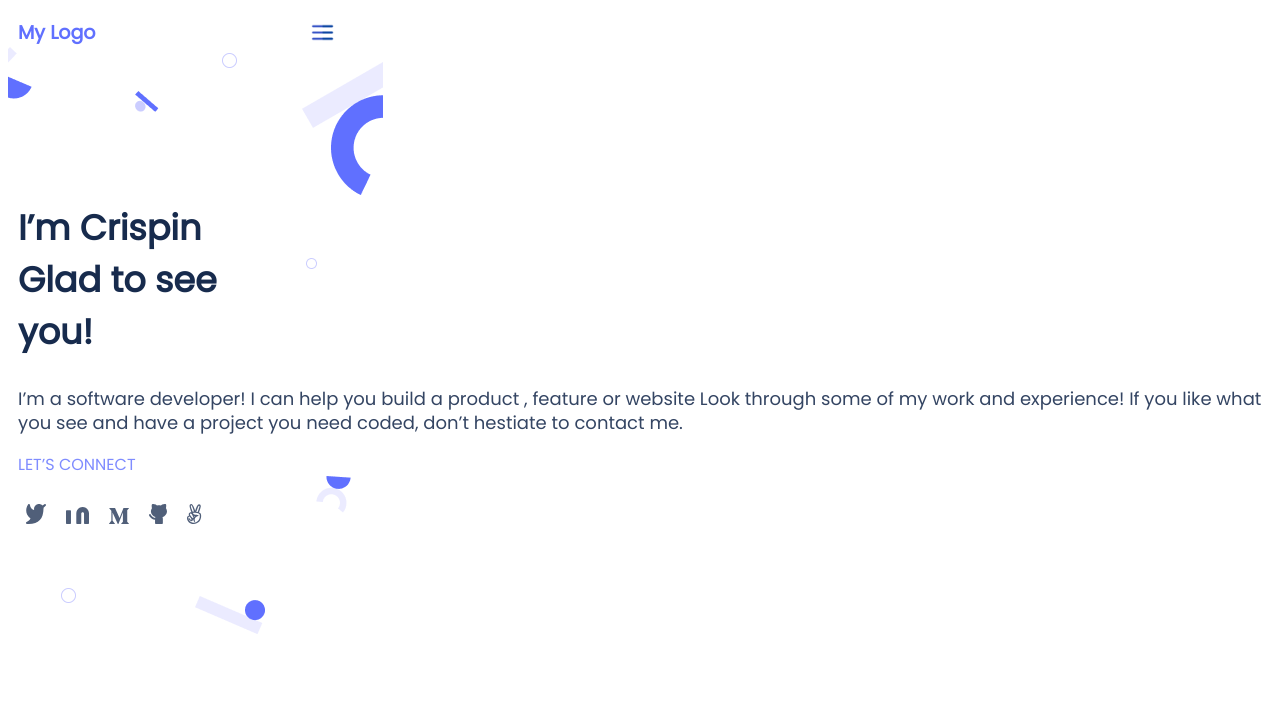
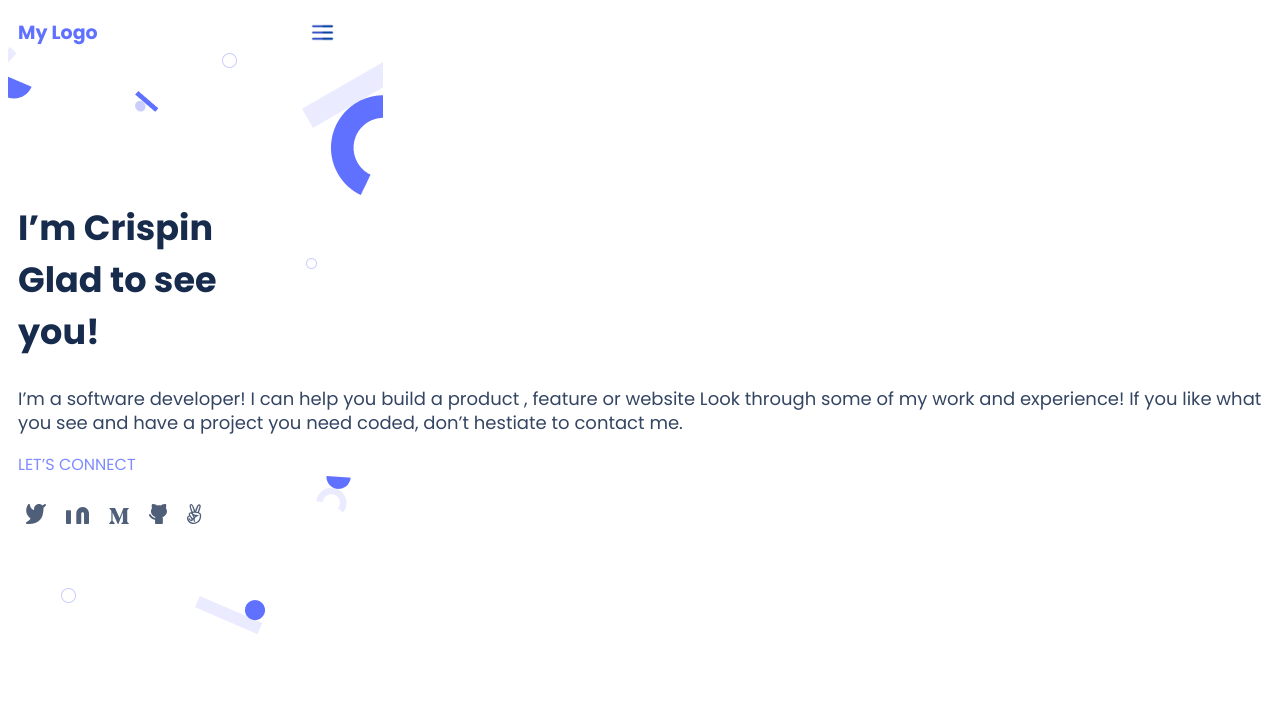
Before and after one commit to Bigizi/Portfolio, a website: page index.html in a window 1280 px wide. Shown: the top 726 px of the page. Drawn offline with Linux system fonts and the light colour scheme.

Commit message:
Updating index html file and style css file

```diff
--- a/index.html
+++ b/index.html
@@ -4,8 +4,11 @@
     <meta charset="UTF-8">
     <meta http-equiv="X-UA-Compatible" content="IE=edge">
     <meta name="viewport" content="width=device-width, initial-scale=1.0">
-    <title>Portfolio</title>
+    <title>Crispin Portfolio</title>
     <link rel="stylesheet" href="style.css">
+    <link rel="preconnect" href="https://fonts.googleapis.com">
+    <link rel="preconnect" href="https://fonts.gstatic.com" crossorigin>
+    <link href="https://fonts.googleapis.com/css2?family=Poppins:wght@300;400;600;700&display=swap" rel="stylesheet">
 </head>
 <body>
     <header class="header">
--- a/style.css
+++ b/style.css
@@ -1,5 +1,3 @@
-
-@import url('https://fonts.googleapis.com/css2?family=Poppins&display=swap');
 
 * {
   box-sizing: border-box;
```
